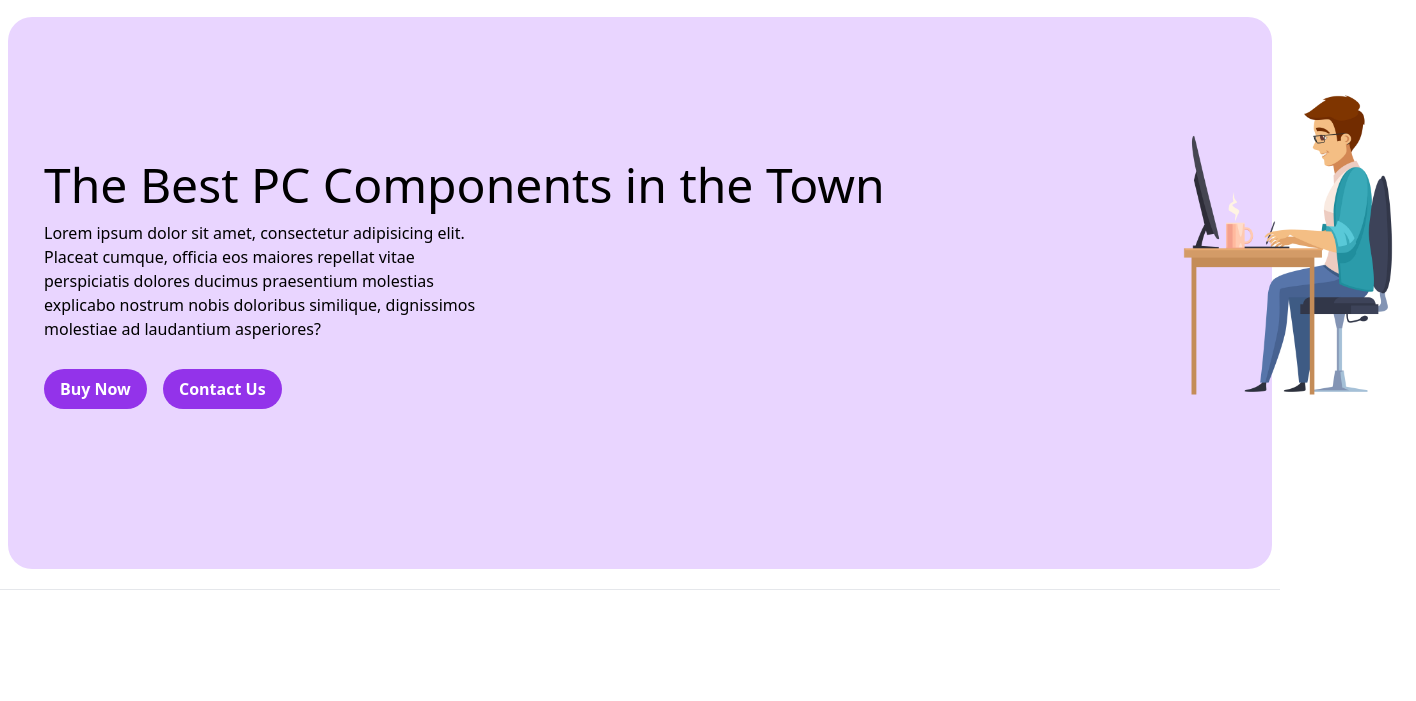
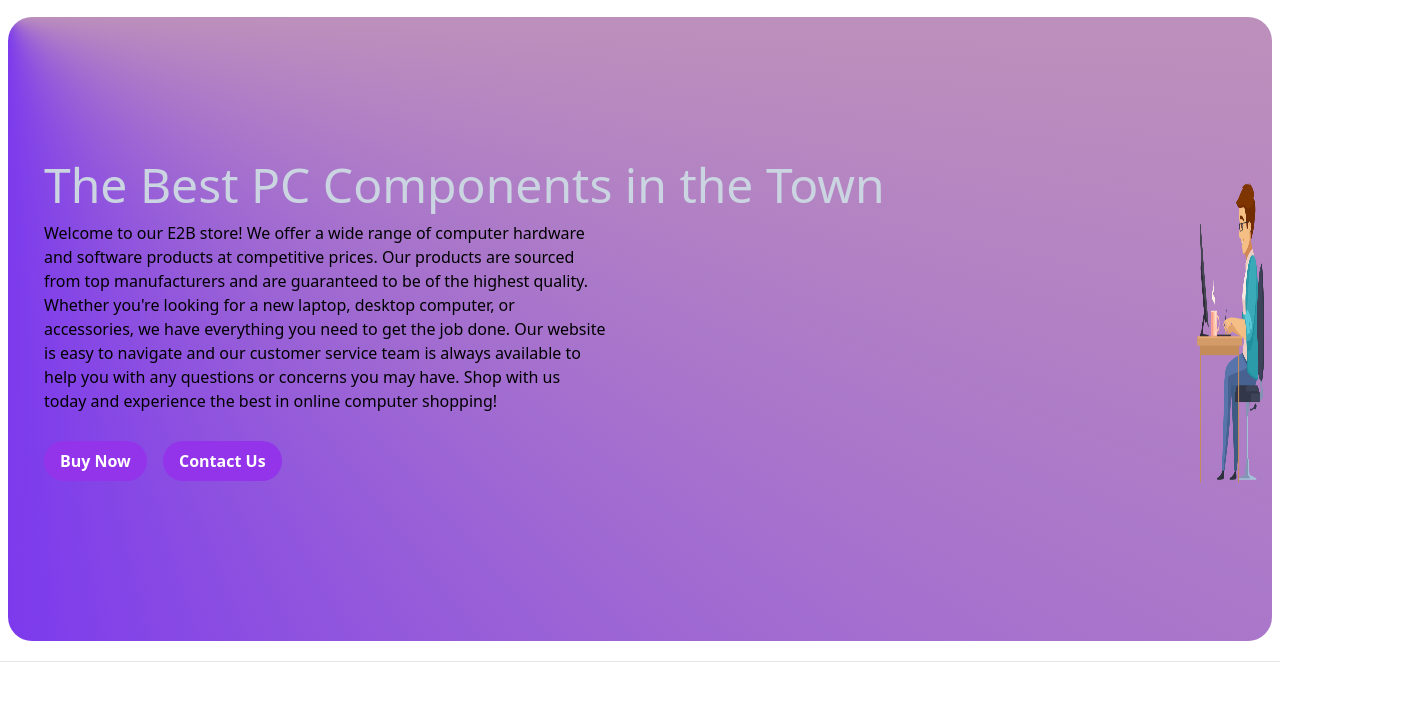
Before and after one commit to Subhasish-Negel/tailwind, a website: page landing.html in a window 1280 px wide. Shown: the part 75-776 px from the top of the page, 1416 px wide, since content can reach past the window. Drawn offline with nearby package versions, Linux system fonts and the light colour scheme.

Commit message:
few changes in flex

```diff
--- a/landing.html
+++ b/landing.html
@@ -13,7 +13,7 @@
 <body>
     <nav class="bg-purple-200 text-white flex justify-between rounded-2xl mx-2 my-2 ">
         <img src="https://images.unsplash.com/photo-1632749042303-7f7a18ed6ff0?ixlib=rb-4.0.3&ixid=M3wxMjA3fDB8MHxwaG90by1wYWdlfHx8fGVufDB8fHx8fA%3D%3D&auto=format&fit=crop&w=1170&q=80"
-            class="h-12 w px-3 pt-3 w rounded-3xl" srcset="" />
+            class="h-12 w px-3 pt-3 w rounded-3xl cursor-pointer" srcset="" />
         <ul class="px-28 py-4 flex space-x-6 justify-center">
             <li class="cursor-pointer bg-pink-500 px-2 py-1 rounded-3xl text-white hover:text-neutral-900 hover:bg-purple-300 font-semibold">Home</li>
             <li class="cursor-pointer bg-pink-500 px-2 py-1 rounded-3xl text-white hover:text-neutral-900 hover:bg-purple-300 font-semibold">About</li>
@@ -21,15 +21,12 @@
             <li class="cursor-pointer bg-pink-500 px-2 py-1 rounded-3xl text-white hover:text-neutral-900 hover:bg-purple-300 font-semibold">Contact Us</li>
         </ul>
     </nav>
-    <main class="bg-purple-200 flex justify-around rounded-3xl mx-2 my-5">
+    <main class="bg-[conic-gradient(at_top_left,_var(--tw-gradient-stops))] from-amber-200 via-violet-600 to-sky-900 from-amber-200 via-violet-600 to-sky-900 flex justify-around rounded-3xl mx-2 my-5">
         <div class="main  py-36 pl-9">
-            <div class="text-5xl">
+            <div class="text-5xl text-slate-300">
                 The Best PC Components in the Town</div>
             <p class="py-3 w-1/2">
-                Lorem ipsum dolor sit amet, consectetur adipisicing elit. Placeat
-                cumque, officia eos maiores repellat vitae perspiciatis dolores
-                ducimus praesentium molestias explicabo nostrum nobis doloribus
-                similique, dignissimos molestiae ad laudantium asperiores?
+                Welcome to our E2B store! We offer a wide range of computer hardware and software products at competitive prices. Our products are sourced from top manufacturers and are guaranteed to be of the highest quality. Whether you're looking for a new laptop, desktop computer, or accessories, we have everything you need to get the job done. Our website is easy to navigate and our customer service team is always available to help you with any questions or concerns you may have. Shop with us today and experience the best in online computer shopping!
             </p>
             <div class="buttons my-4">
                 <button
@@ -40,8 +37,8 @@
                     Us</button>
             </div>
         </div>
-        <div class=" flex item-center">
-            <img src="media/bg.png" class="h-80 w-96 my-16 mx-36" alt="">
+        <div class=" flex items-center">
+            <img src="media/bg.png" class="h-80 w-96 my-16" alt="">
         </div>
     </main>
     <hr>
```
